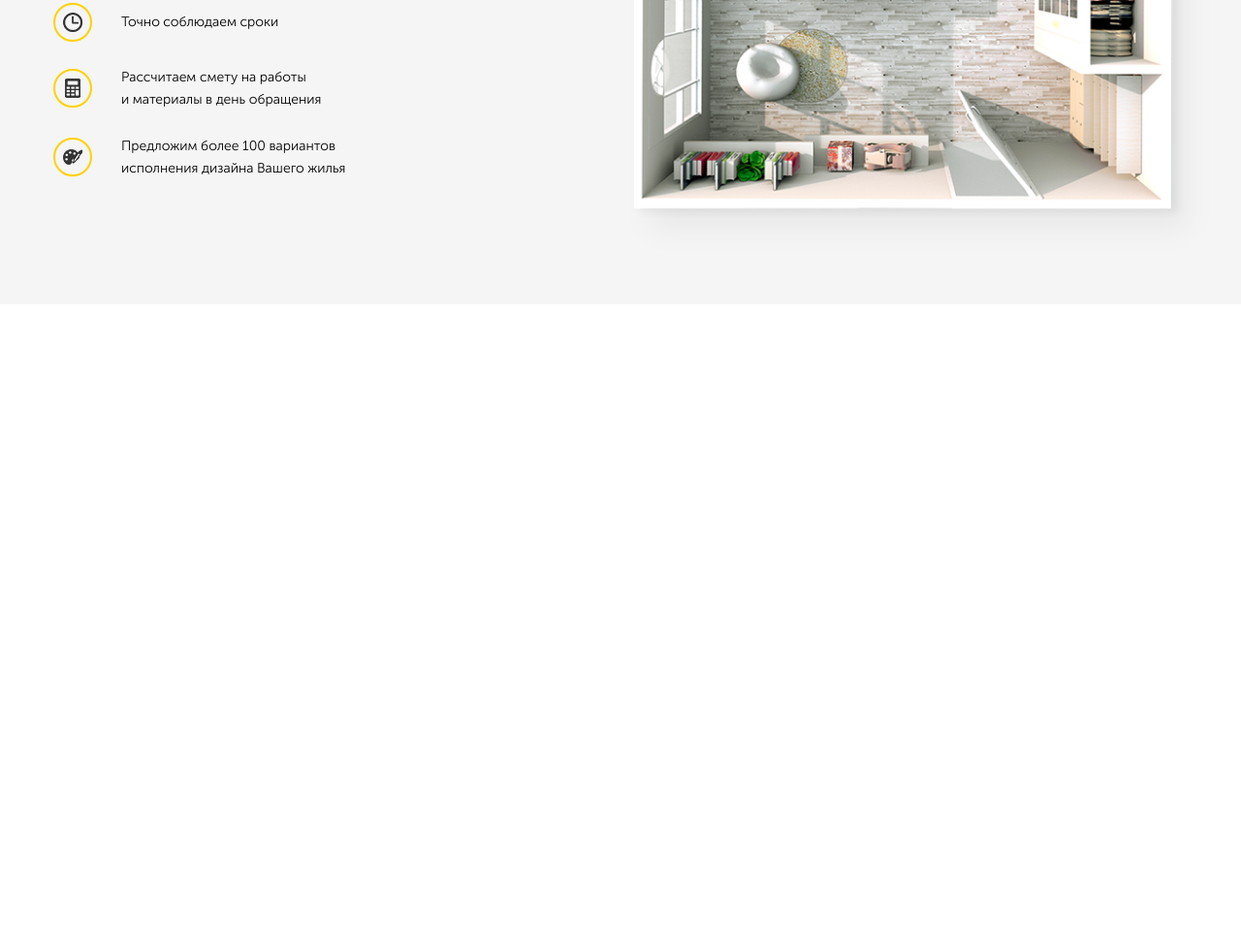
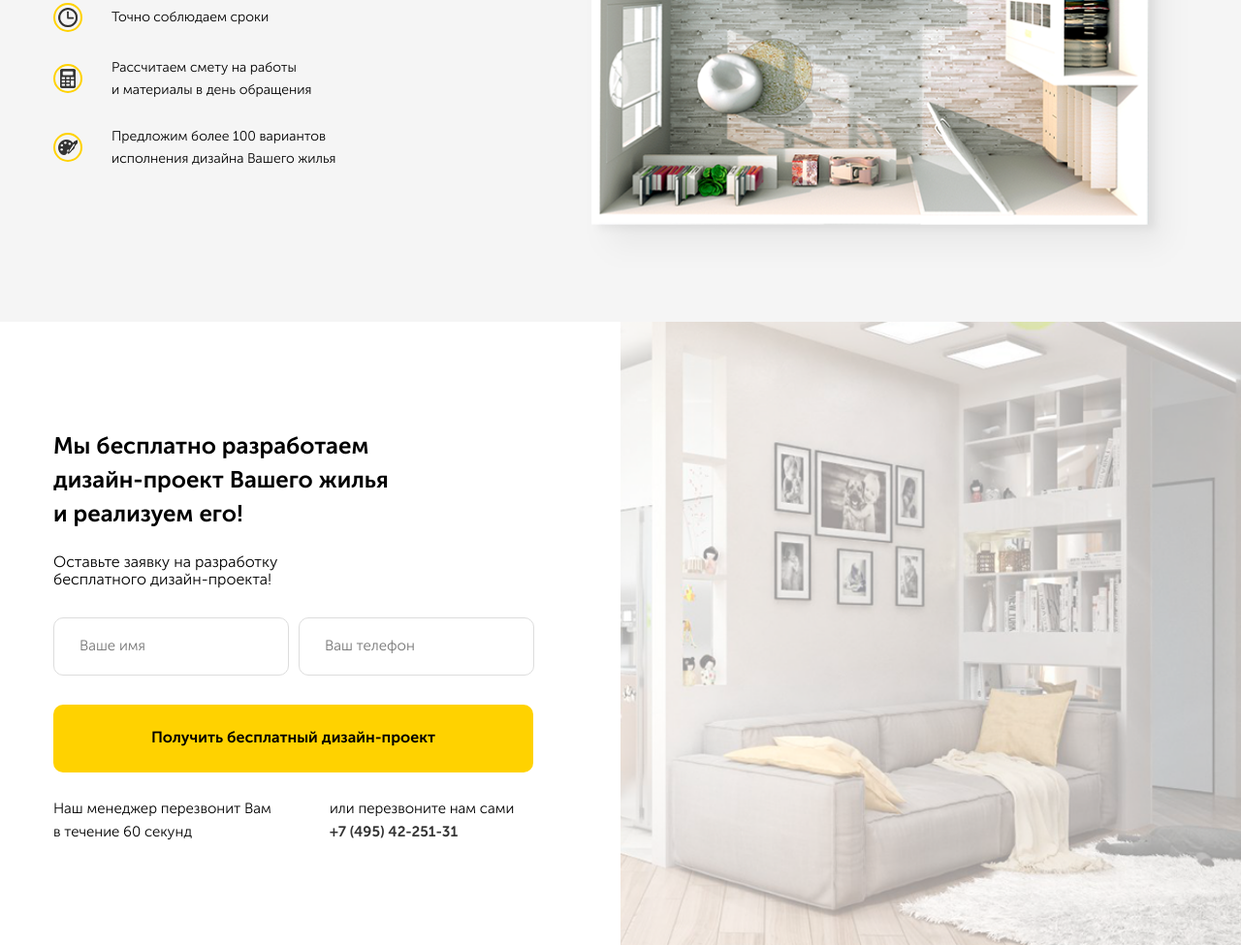
Before and after one commit to Bench42/webstart, a plain HTML site: page src/index.html in a window 1280 px wide. Shown: the part 407-1382 px from the top of the page at 97% size. Before the commit the page ends 800 px from the top, so only its background shows below. Drawn offline with Linux system fonts and the light colour scheme.

Commit message:
Сверстал блок offer

```diff
--- a/src/index.html
+++ b/src/index.html
@@ -75,6 +75,43 @@
     <!-- /.container -->
   </div>
   <!-- /.section hero -->
+
+
+  <section class="offer section">
+    <div class="container">
+      <div class="offer-block">
+        <h2 class="section-title offer__title">Мы бесплатно разработаем
+          дизайн-проект Вашего жилья
+          и реализуем его!
+          </h2>
+        <!-- /.section-title -->
+        <span class="section-subtitle offer__subtitle">Оставьте заявку на разработку
+          бесплатного дизайн-проекта!
+          </span>
+        <!-- /.section-subtitle -->
+        <form action="#" class="form offer__input">
+          <input type="text" class="input offer__input" placeholder="Ваше имя">
+          <input type="tel" class="input offer__input" placeholder="Ваш телефон">
+        </form>
+        <button class="button offer__button">Получить бесплатный дизайн-проект</button>
+
+        <offer class="offer-contact">
+         <div class="offer-info">
+            <p class="offer__text">Наш менеджер перезвонит Вам
+                в течение 60 секунд
+                </p>
+         </div>
+          <div class="offer-tell">
+              <span class="offer__text">или перезвоните нам сами</span>
+              <a href="tel.:+7 (495) 42-251-31" class="offer__phone">+7 (495) 42-251-31</a>
+          </div>
+        </offer>
+
+       </div>
+      </div>
+    <!-- /.container -->
+  </section>
+  <!-- /.offer -->
 </main>
 
 </body>
--- a/src/sass/_colors.sass
+++ b/src/sass/_colors.sass
@@ -2,3 +2,4 @@ $main-color: #ffd200
 $text-color: #333333
 $hover-color: #ffd200c7
 $active-color: #ffd20085
+$border-input: #dddddd
--- a/src/sass/_interface.sass
+++ b/src/sass/_interface.sass
@@ -1,3 +1,5 @@
+*
+  box-sizing: border-box
 body
  +reg
 img
@@ -22,7 +24,21 @@ a
   border: none
   padding: 16px 35px
   outline: none
+  cursor: pointer
   &:hover
     background-color: $hover-color
   &:active
     background-color: $active-color
+.section
+  padding: 90px 0
+  &-title
+    font-size: 24px
+    +bold
+  &-subtitle
+    font-size: 16px
+    display: block
+.input
+  border: 1px solid $border-input
+  padding: 20px 26px
+  font-size: 15px
+  border-radius: 10px
--- a/src/sass/blocks/_hero.sass
+++ b/src/sass/blocks/_hero.sass
@@ -5,7 +5,7 @@
     display: flex
   &-text
     flex-basis: 50%
-    padding-right: 100px
+    padding-right: 50px
     &__title
       font-size: 41px
       line-height: 52px
@@ -19,11 +19,12 @@
   &-list
     margin: 0
     padding: 0
-    // padding-right: 150px
     &__item
       display: flex
       align-items: center
       margin-bottom: 25px
+      &:last-child
+        margin-bottom: 0
     &__image
       width: 30px
       height: 30px
--- /dev/null
+++ b/src/sass/blocks/_offer.sass
@@ -0,0 +1,74 @@
+.offer
+  background: url('../img/offer/offer-bg.png') no-repeat
+  background-size: contain
+  background-position: center right
+  position: relative
+  &:before
+    content: ""
+    width: 50%
+    height: 100%
+    position: absolute
+    top: 0
+    left: 0
+    background-color: #fff
+  &-block
+    width: 50%
+    padding-right: 90px
+    position: relative
+  &__title
+    width: 360px
+    line-height: 35px
+    margin-bottom: 24px
+  &__subtitle
+    max-width: 250px
+    margin-bottom: 30px
+    +reg
+  &__input
+    display: flex
+    justify-content: spase-between
+    margin-bottom: 15px
+    // width: 100%
+    width: 495px
+    &:first-child
+      margin-right: 10px
+  &__button
+    width: 100%
+    min-height: 70px
+    +bold
+  &-contact
+    display: flex
+    justify-content: space-between
+    width: 100%
+  &__text
+    // display: flex
+    width: 230px
+    font-size: 15px
+    margin-right: 10px
+    line-height: 24px
+    margin-top: 25px
+  &-tell
+    width: 210px
+    font-size: 15px
+    line-height: 24px
+    margin-top: 25px
+    // display: flex
+    // justify-content: center
+    // flex-direction: column
+  &__phone
+    +bold
+    font-size: 15px
+
+
+@media (max-width: 1200px)
+  .offer
+    &__input
+      width: 100%
+      margin-bottom: 10px
+    &__button
+      font-size: 13px
+@media (max-width: 768px)
+  .offer
+    background: #fff
+    &-block
+      width: 100%
+      padding-right: 0
--- a/src/sass/style.sass
+++ b/src/sass/style.sass
@@ -5,3 +5,4 @@
 @import 'blocks/navbar'
 // Стили для главного экрана
 @import 'blocks/hero'
+@import 'blocks/offer'
```
Also changed, not shown: src/css/style.css, src/img/offer/offer-bg.png (added), 1 other file.
